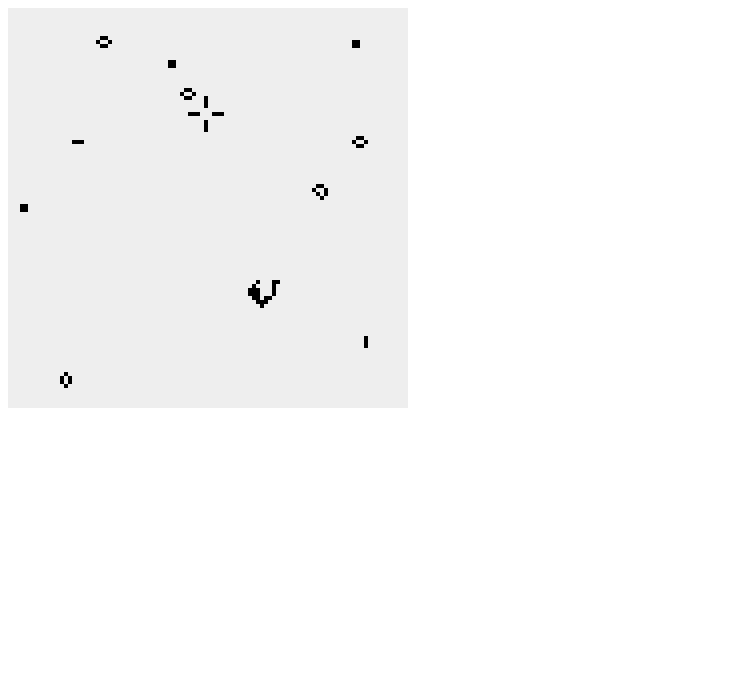
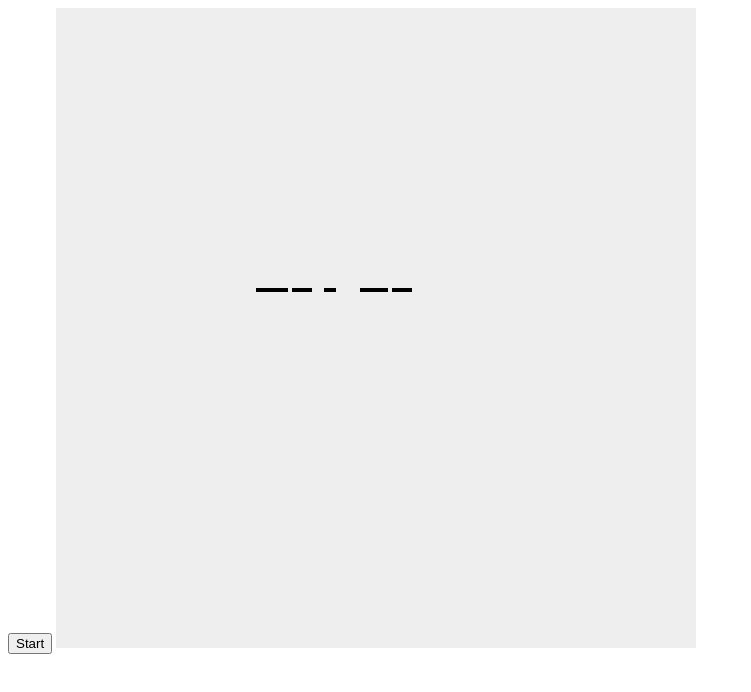
Before and after one commit to depy/JsGameOfLife, a plain HTML site: page index.html in a window 1280 px wide. Shown: the whole page, without its empty margins (0-751 px from the left). Drawn offline with Linux system fonts and the light colour scheme.

Commit message:
Few fixes. Added predefined sample.

```diff
--- a/gameoflife.js
+++ b/gameoflife.js
@@ -1,5 +1,5 @@
 var pixelSize = 4;
-var numCells = 100;
+var numCells = 160;
 var canvas = document.getElementById('background');
 canvas.width = pixelSize*numCells;
 canvas.height = pixelSize*numCells;
@@ -11,9 +11,9 @@ function buildArr() {
         for(var i = 0; i<numCells; i++) {
                 var innerArr = [];
                 for(var j = 0; j<numCells; j++) {
-			innerArr.push(0);
+                        innerArr[j] = 0;
                 }
-		arr.push(innerArr);
+                arr[i] = innerArr;
         }
         return arr;
 }
@@ -44,9 +44,39 @@ function randomlyPopulate(arr) {
 }
 
 function manualSetup(arr) {
-	arr[20][20] = 1;
-	arr[21][20] = 1;
-	arr[22][20] = 1;
+    arr[50][70] = 1;
+    arr[51][70] = 1;
+    arr[52][70] = 1;
+    arr[53][70] = 1;
+    arr[54][70] = 1;
+    arr[55][70] = 1;
+    arr[56][70] = 1;
+    arr[57][70] = 1;
+
+    arr[59][70] = 1;
+    arr[60][70] = 1;
+    arr[61][70] = 1;
+    arr[62][70] = 1;
+    arr[63][70] = 1;
+
+    arr[67][70] = 1;
+    arr[68][70] = 1;
+    arr[69][70] = 1;
+
+    arr[76][70] = 1;
+    arr[77][70] = 1;
+    arr[78][70] = 1;
+    arr[79][70] = 1;
+    arr[80][70] = 1;
+    arr[81][70] = 1;
+    arr[82][70] = 1;
+
+    arr[84][70] = 1;
+    arr[85][70] = 1;
+    arr[86][70] = 1;
+    arr[87][70] = 1;
+    arr[88][70] = 1;
+
 }
 
 function aliveNeighbors(arr, x, y) {
@@ -87,15 +117,21 @@ function step(arr) {
                         }
                 }
         }
+        delete arr
+	arr = null;
         return newArr;
 }
 
-randomlyPopulate(arr);
-//manualSetup(arr);
+//randomlyPopulate(arr);
+manualSetup(arr);
 display(arr);
 
+var startButton = document.getElementById("start");
+    startButton.onclick = function() {
         setInterval(function() {
                     var newArr = step(arr);
                     display(newArr);
                     arr = newArr;
     }, 50);
+
+};
--- a/index.html
+++ b/index.html
@@ -3,6 +3,7 @@
     <title>Game of life</title>
   </head>
   <body>
+    <input type="button" id="start" value="Start"/>
     <canvas id="background"></canvas>
     <script src="gameoflife.js"></script>
   </body>
```
Lines whose indentation alone changed are shown as unchanged.
